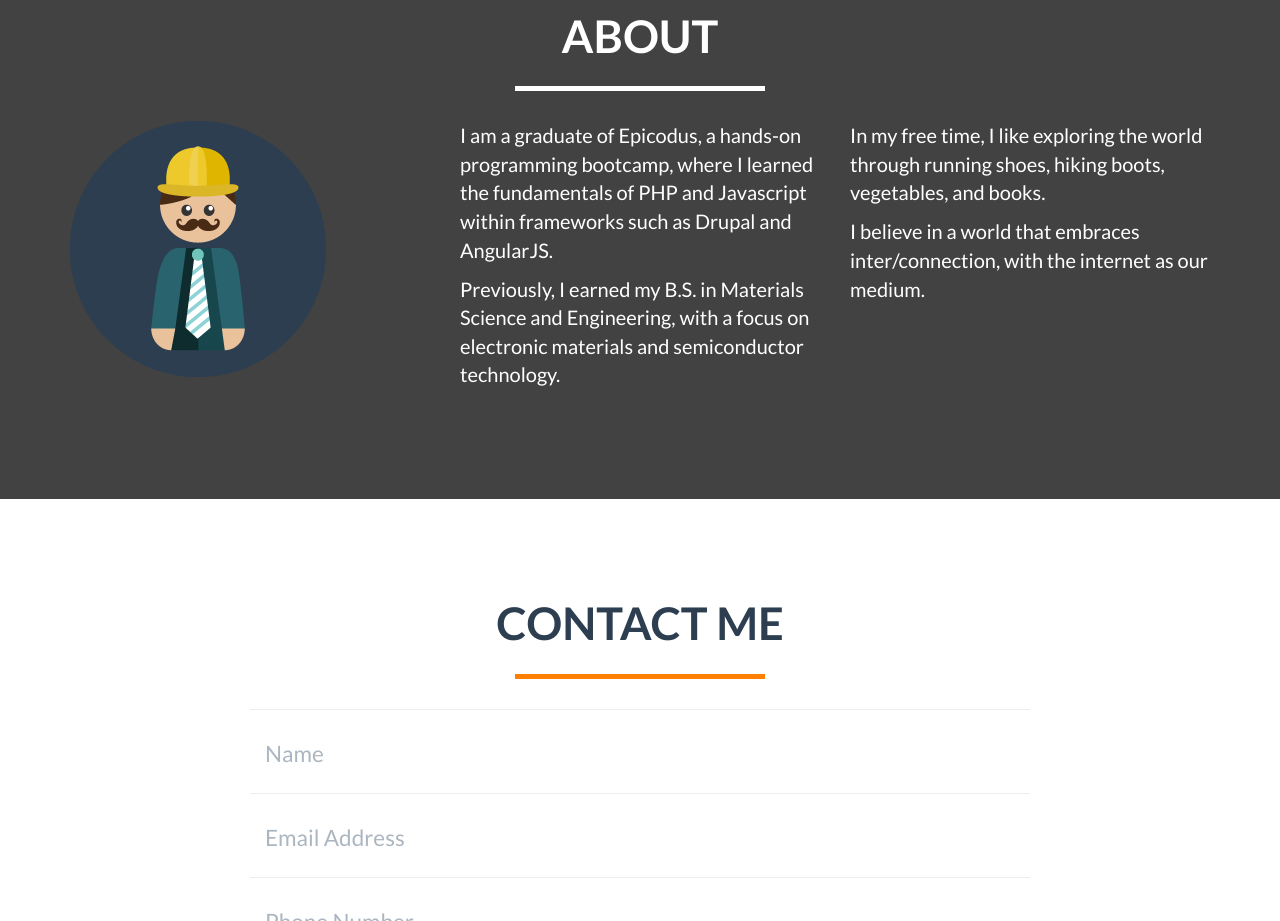
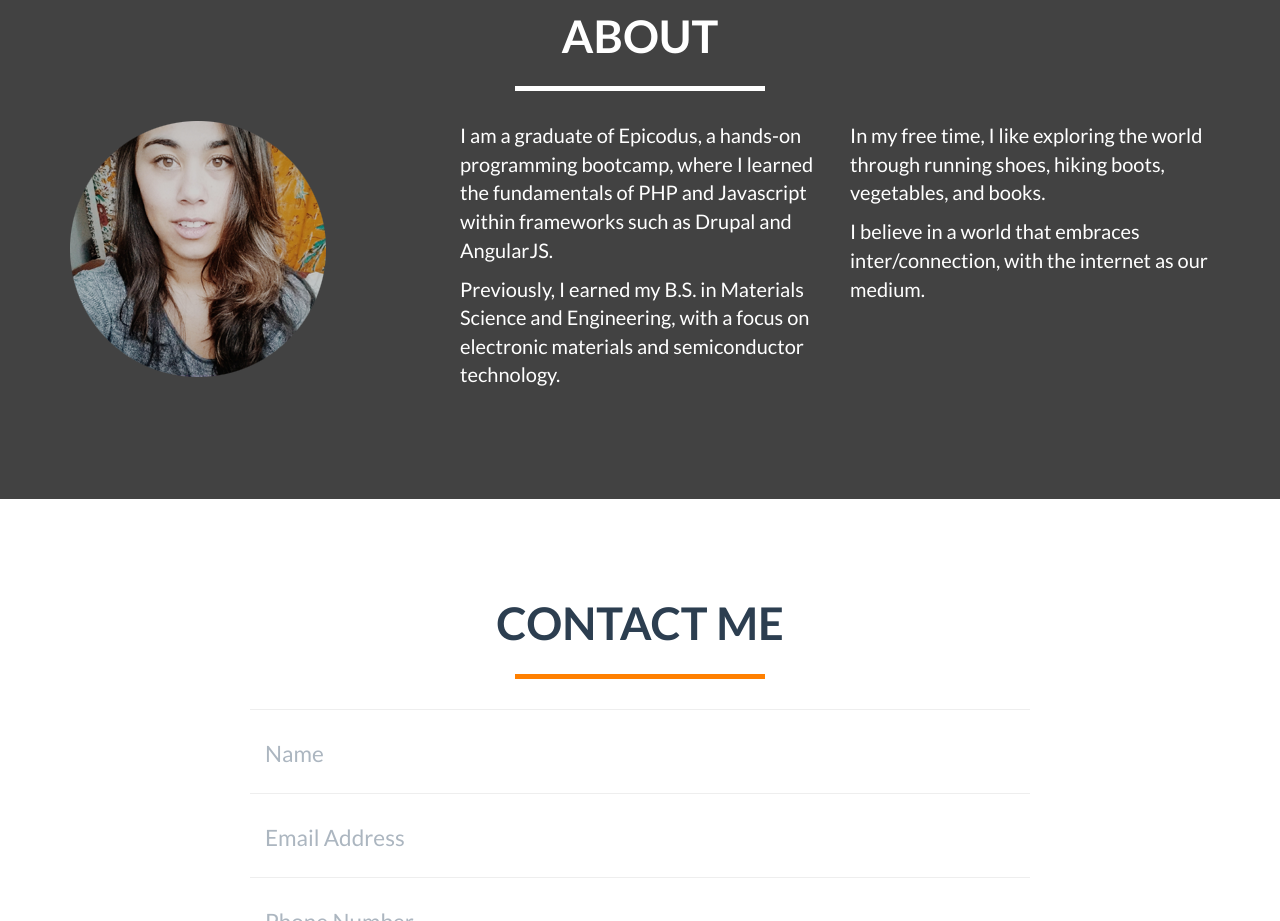
Before and after one commit to jillkuchman/freebird, a website: page index.html in a window 1280 px wide. Shown: the part 1460-2381 px from the top of the page. Drawn offline with nearby package versions, Linux system fonts and the light colour scheme.

Commit message:
Add photos to site

```diff
--- a/index.html
+++ b/index.html
@@ -11,6 +11,9 @@
     <meta name="author" content="Jill Kuchman">
 
     <title>Jill Kuchman | Web Developer</title>
+
+    <!-- favicon -->
+    <link rel="shortcut icon" type="image/png" href="img/favicon-circle-small.png"/>
 
     <!-- Bootstrap Core CSS - Uses Bootswatch Flatly Theme: http://bootswatch.com/flatly/ -->
     <link href="css/bootstrap.min.css" rel="stylesheet">
@@ -172,7 +175,7 @@
             </div>
             <div class="row">
               <div class="col-sm-4">
-                    <img src="img/profile.png" class="img-responsive" alt="A photo of my face"/>
+                    <img src="img/profilephoto.png" class="img-responsive" alt="A photo of my face"/>
               </div>
                 <div class="col-lg-4">
                     <p>I am a graduate of Epicodus, a hands-on programming bootcamp, where I learned the fundamentals of PHP and Javascript within frameworks such as Drupal and AngularJS.</p>
```
Also changed, not shown: img/cropped-botanical-dimensions.jpg (added), img/favicon-circle-small.png (added), img/favicon-circle.png (added), img/favicon-square-small.png (added), img/favicon-square.png (added), img/profilephoto.png (added).
